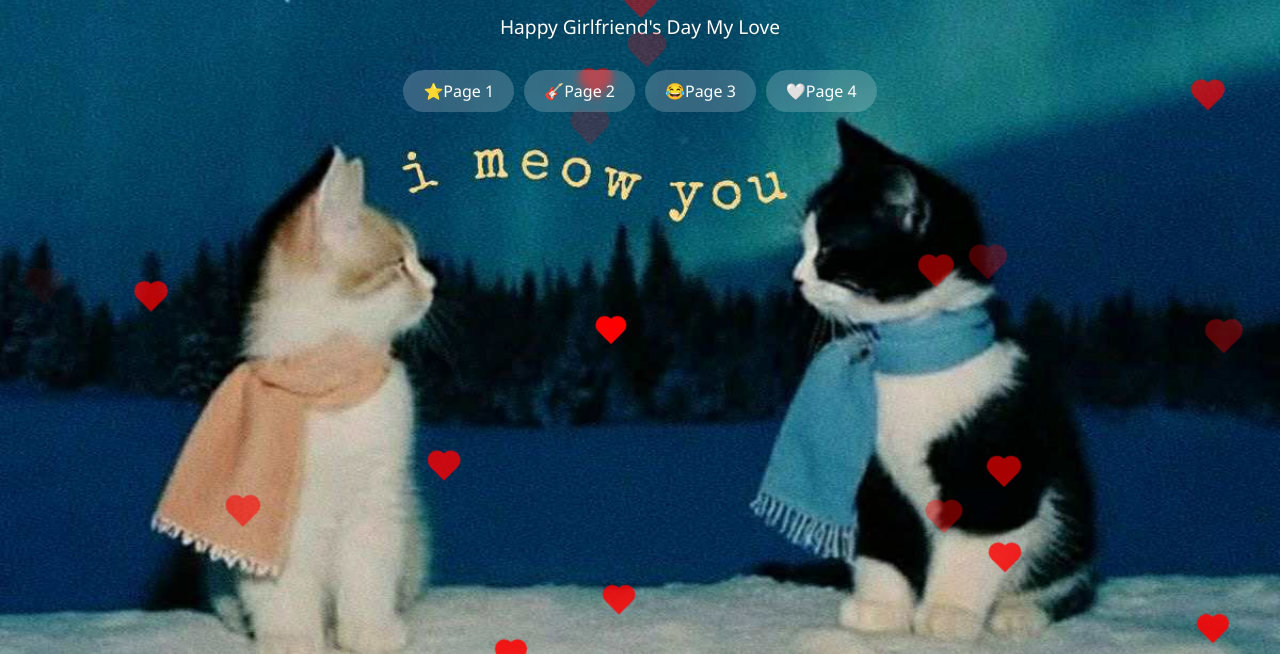
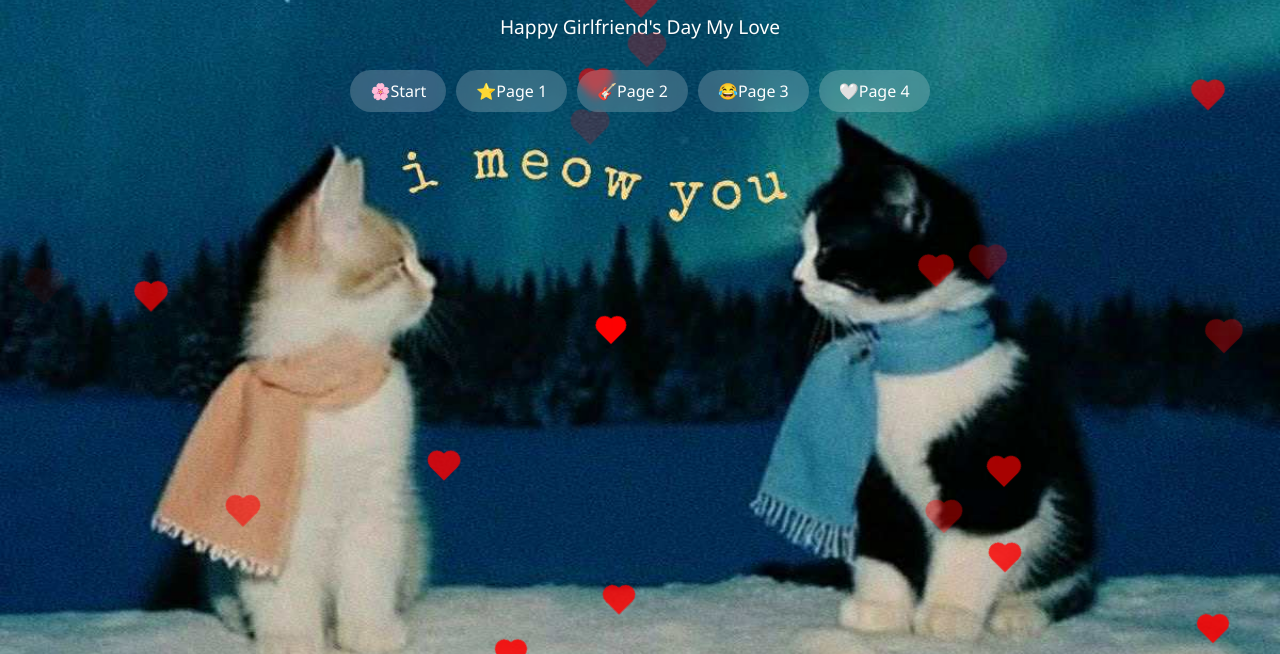
Before and after one commit to hightsetse312-jpg/MYL, a plain HTML site: page index.html in a window 1280 px wide. Shown: the part 146-800 px from the top of the page. Drawn offline with Linux system fonts and the light colour scheme.

Commit message:
Update index.html

```diff
--- a/index.html
+++ b/index.html
@@ -142,6 +142,7 @@
   <p>Happy Girlfriend's Day My Love</p>
 
   <div class="links">
+    <a href="matrix.html">🌸Start</a>
     <a href="page1.html">⭐Page 1</a>
     <a href="page2.html">🎸Page 2</a>
     <a href="page3.html">😂Page 3</a>
```
